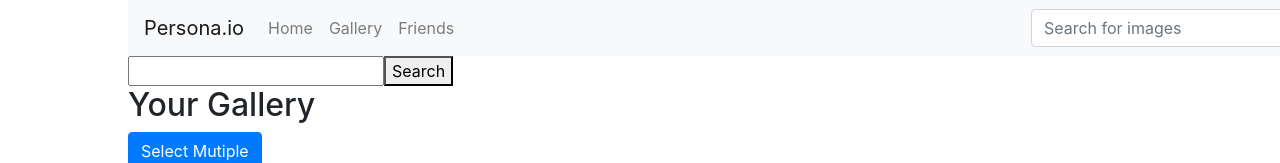
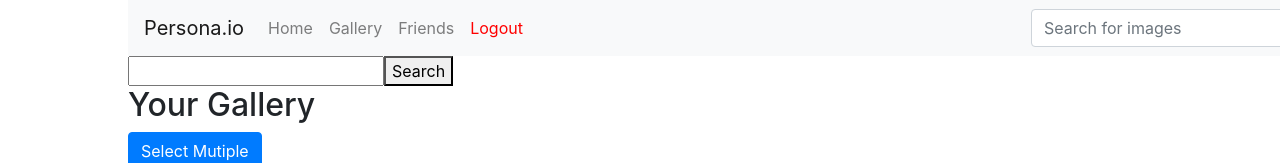
Before and after one commit to airavata-courses/Persona, a React (Create React App) app in the folder persona-frontend/: page /gallery in a window 1280 px wide. Shown: the top 163 px of the page. Built offline with nearby package versions, Linux system fonts and the light colour scheme.

Commit message:
adding a logout button

```diff
--- a/persona-frontend/src/components/Header.jsx
+++ b/persona-frontend/src/components/Header.jsx
@@ -29,6 +29,11 @@ class Header extends Component {
                   Friends
                 </a>
               </li>
+              <li class="nav-item dropdown">
+                <a class="nav-link" href="/" style={{color:"red"}}>
+                  Logout
+                </a>
+              </li>
             </ul>
             <form class="form-inline my-2 my-lg-0">
               <input
--- a/persona-frontend/src/pages/GalleryPage.jsx
+++ b/persona-frontend/src/pages/GalleryPage.jsx
@@ -12,6 +12,7 @@ class GalleryPage extends Component {
     super(props);
     this.state = {
       // myImageList: []
+      username: "sure"
     };
   }
 
@@ -44,14 +45,14 @@ class GalleryPage extends Component {
         formData.append("file", curImg);
 
         var axiosHttp = axios.create({
-          baseURL: "http://localhost:8080",
+          baseURL: "http://localhost:2222",
           headers: {
             "Content-type": "application/json",
           },
         });
 
 
-        axiosHttp.post("/upload", formData, {
+        axiosHttp.post("/file/upload/" + this.state.username, formData, {
           headers: {
             "Content-Type": "multipart/form-data",
           }
```
